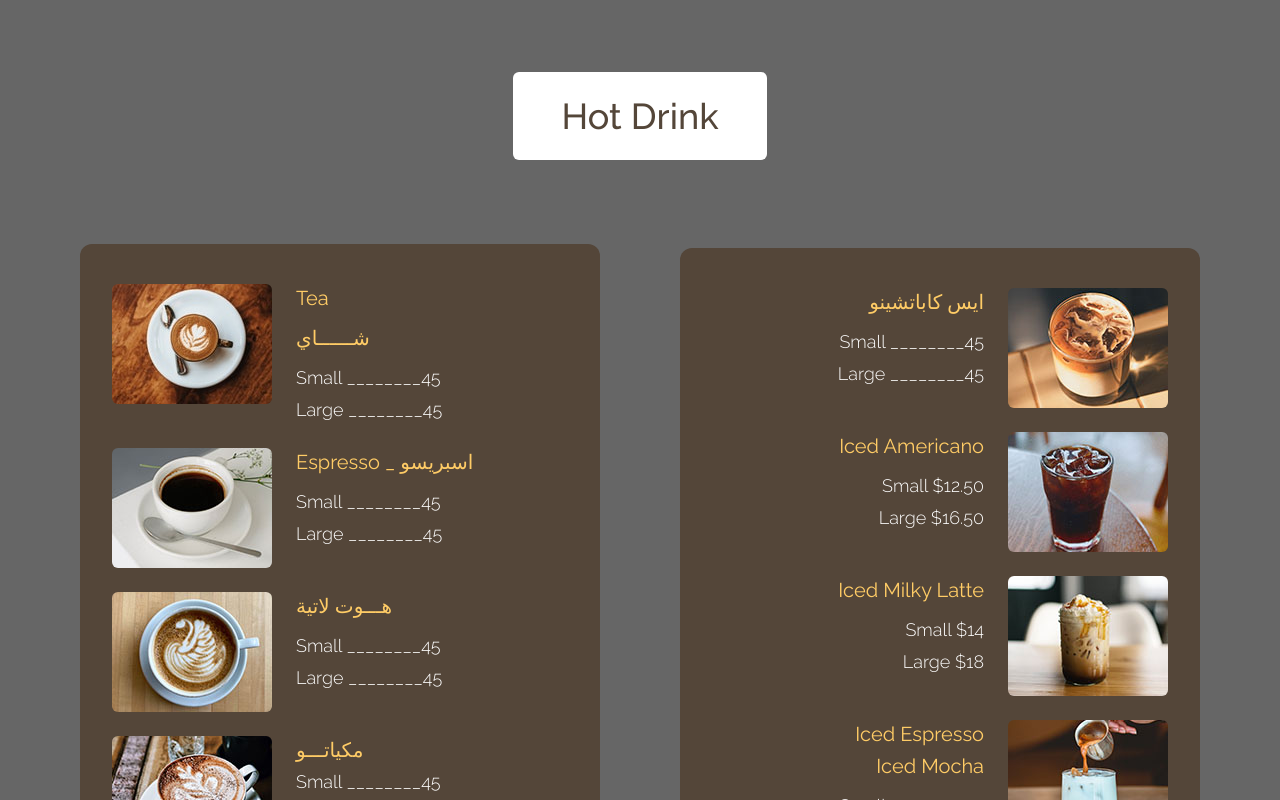
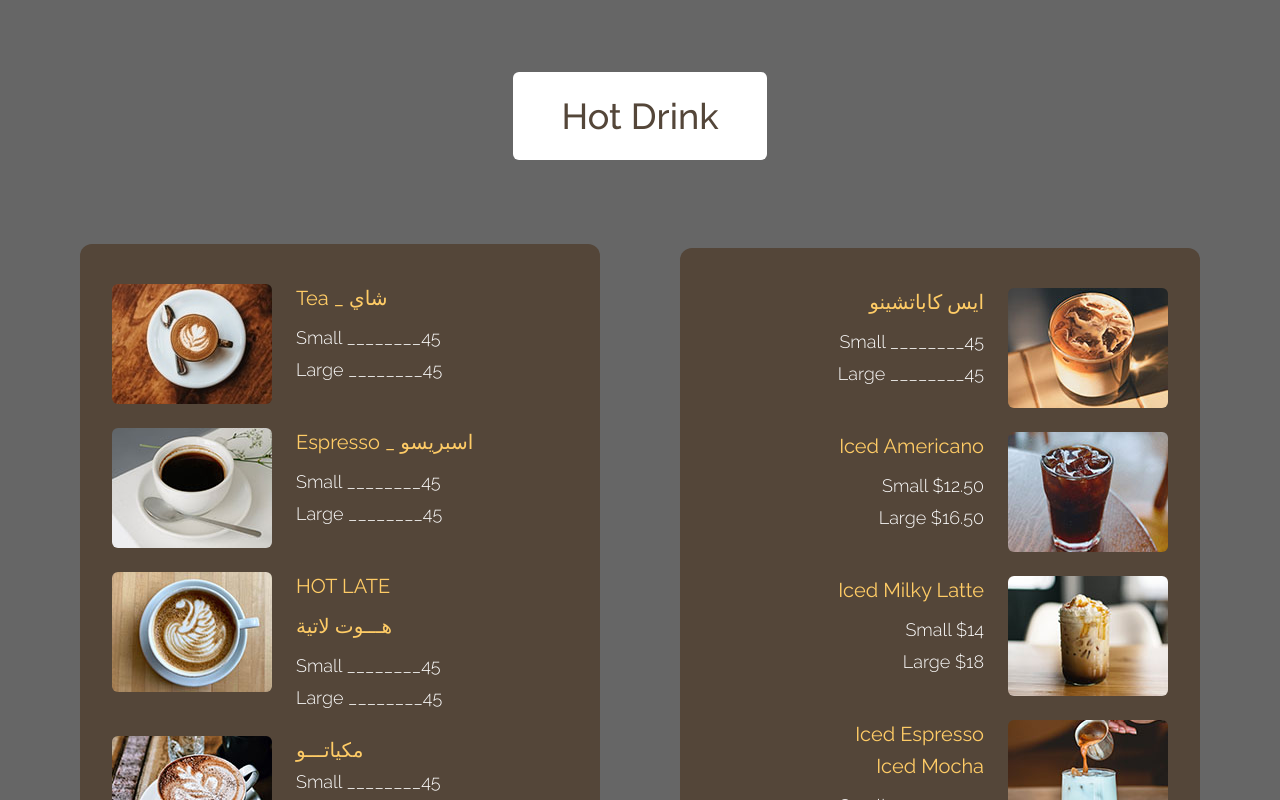
Before and after one commit to AshrafAnas5090/TamimCoffe, a plain HTML site: page index.html in a window 1280 px wide. Shown: the part 1184-1984 px from the top of the page. Drawn offline with nearby package versions, Linux system fonts and the light colour scheme.

Commit message:
Add files via upload

```diff
--- a/index.html
+++ b/index.html
@@ -40,12 +40,14 @@ https://www.tooplate.com/view/2126-antique-cafe
                 <div class="bg-black bg-opacity-70 p-12 mb-5 text-center">
                     <h1 class="text-white text-5xl tm-logo-font mb-5">Tamim Cafe</h1>
                     <h1 class="text-white text-5xl tm-logo-font mb-5">تميم كافية</h1>
-                    <p class="tm-text-gold tm-text-2xl">your daily energy booster</p>
+                  <!--  <p class="tm-text-gold tm-text-2xl">your daily energy booster</p> -->
                 </div>
-                <div class="bg-black bg-opacity-70 p-10 mb-5">
+                <!--
+                 <div class="bg-black bg-opacity-70 p-10 mb-5">
                     <p class="text-white leading-8 text-sm font-light">
                         This is a coffee shop  <a rel="nofollow" href="https://www.tooplate.com/contact" target="_parent">send us a message</a>. </p>
                 </div>
+
                 <div class="text-center">
                     <div class="inline-block">
                         <a href="#menu" class="flex justify-center items-center bg-black bg-opacity-70 py-6 px-8 rounded-lg font-semibold tm-text-2xl tm-text-gold hover:text-gray-200 transition">
@@ -54,6 +56,7 @@ https://www.tooplate.com/view/2126-antique-cafe
                         </a>
                     </div>
                 </div>
+                -->
             </div>
         </div>
     </div>
@@ -70,8 +73,7 @@ https://www.tooplate.com/view/2126-antique-cafe
                         <img src="img/menu-item-1.jpg" alt="Image" class="rounded-md">
                         <div class="ml-3 sm:ml-6">
                            <!--  <h3 class="text-lg sm:text-xl mb-2 sm:mb-3 tm-text-yellow">Hot Cappuccino</h3> -->
-                            <h3 class="text-lg sm:text-xl mb-2 sm:mb-3 tm-text-yellow">Tea </h3>
-                            <h3 class="text-lg sm:text-xl mb-2 sm:mb-3 tm-text-yellow">شــــــاي </h3>
+                            <h3 class="text-lg sm:text-xl mb-2 sm:mb-3 tm-text-yellow">Tea _ شاي </h3>
                             <div class="text-white text-md sm:text-lg font-light mb-1">Small ________45</div>
                             <div class="text-white text-md sm:text-lg font-light">Large ________45</div>
                         </div>
@@ -87,6 +89,7 @@ https://www.tooplate.com/view/2126-antique-cafe
                     <div class="flex items-start mb-6 tm-menu-item">
                         <img src="img/menu-item-3.jpg" alt="Image" class="rounded-md">
                         <div class="ml-3 sm:ml-6">
+                            <h3 class="text-lg sm:text-xl mb-2 sm:mb-3 tm-text-yellow">HOT LATE </h3>
                             <h3 class="text-lg sm:text-xl mb-2 sm:mb-3 tm-text-yellow">هـــوت لاتية</h3>
                             <div class="text-white text-md sm:text-lg font-light mb-1">Small ________45</div>
                             <div class="text-white text-md sm:text-lg font-light">Large ________45</div>
```
